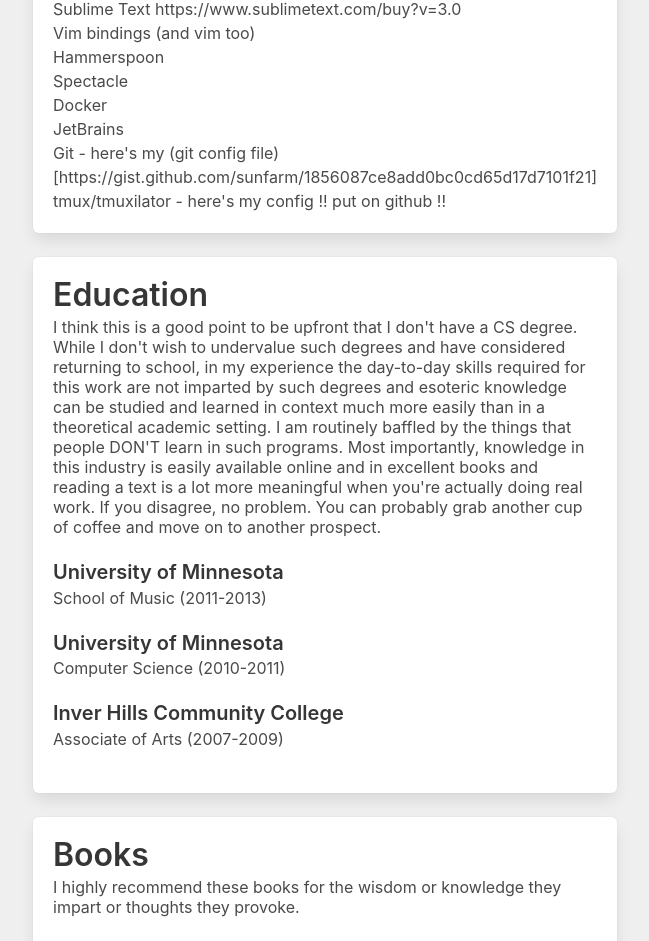
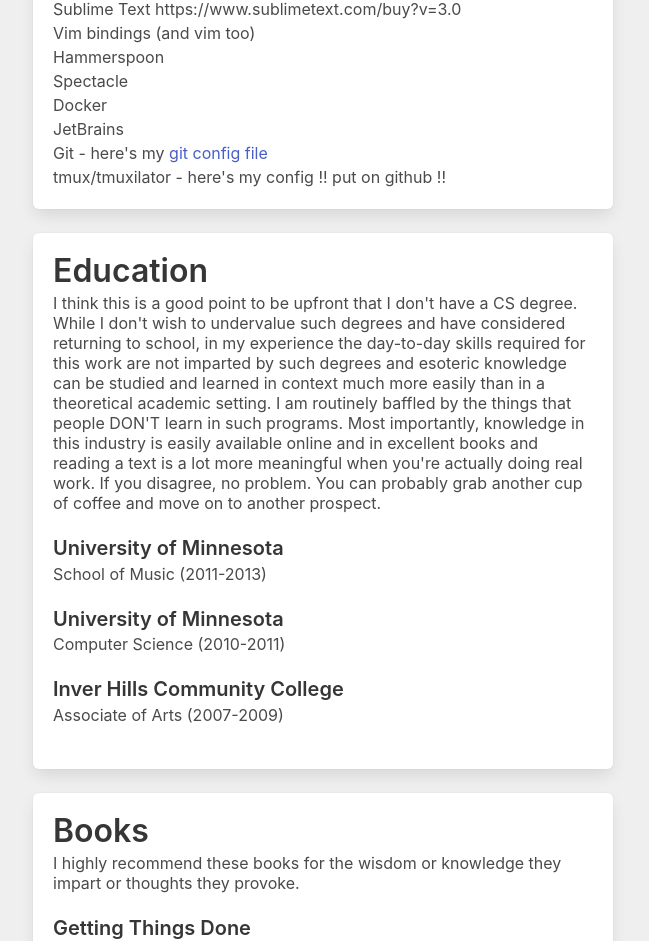
Before and after one commit to sunfarm/porte, a React (Create React App) app: page / in a window 1280 px wide. Shown: the part 891-1832 px from the top of the page, without its empty margins (15-664 px from the left). Built offline with nearby package versions, Linux system fonts and the light colour scheme; no server answers.

Commit message:
regex check for markdown links

```diff
--- a/src/components/Box.js
+++ b/src/components/Box.js
@@ -1,6 +1,22 @@
 import React, { Component } from 'react';
 
 export default class Box extends Component {
+
+    checkForLinks = item => {
+        let match = item.match(/((.*)\(([^\]]*)\)\[([^\]]*)\](.*))/);
+        if (match){
+            let link =
+                <a href={match[4]}
+                    target="_blank"
+                    rel="noopener noreferrer"
+                    key={item.length}>
+                    {match[3]}
+                </a>
+            item = [this.checkForLinks(match[2]), link, match[5]];
+        }
+        return item
+    };
+
     render() {
         if (this.props.items) {
             return (
@@ -28,6 +44,7 @@
                                 );
                             }
                         }
+                        item = this.checkForLinks(item);
                         return (
                             <p key={i}>{item}</p>
                         );
```
